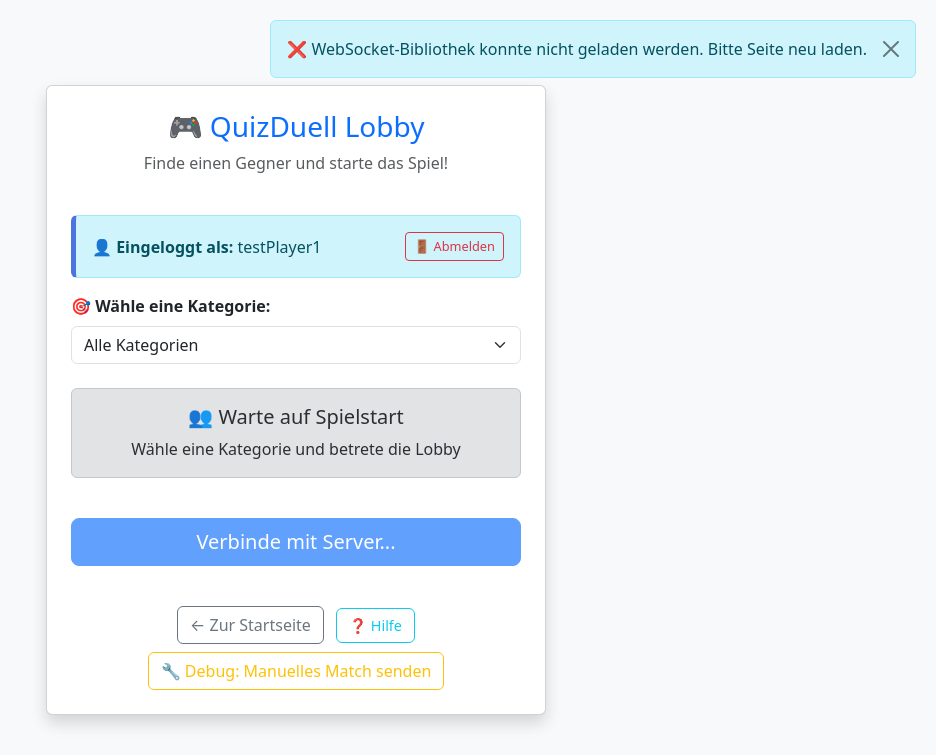
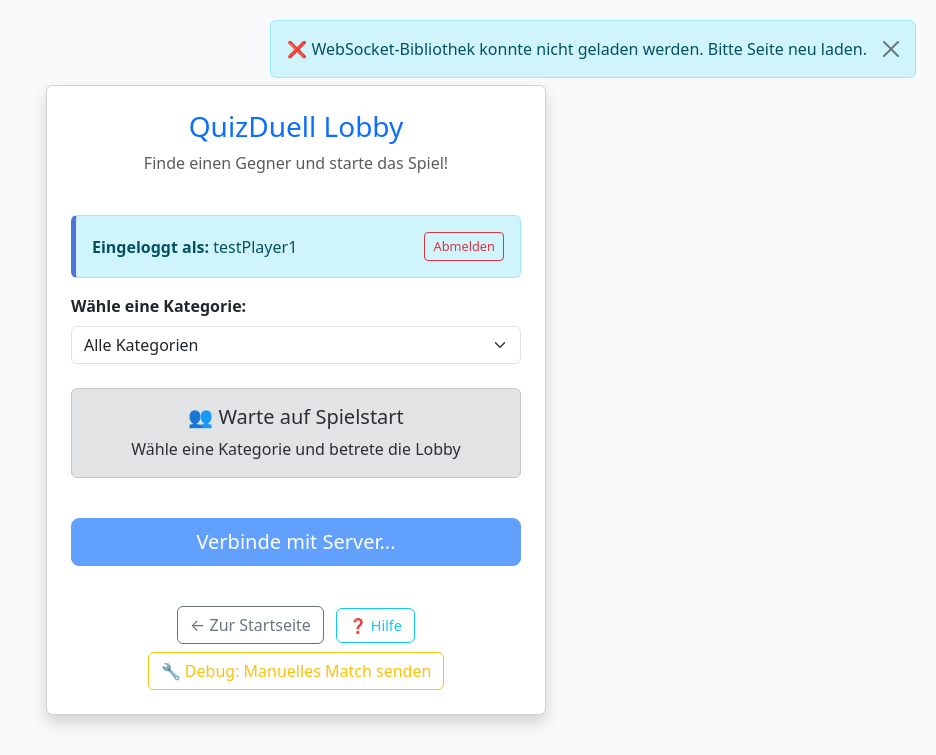
Before and after one commit to markwiredu/Quizspiel-Anwendung, a Spring Boot app: page /lobby.html in a window 1280 px wide. Shown: the top 755 px of the page, without its empty margins (344-1280 px from the left). Run offline with Spring Boot 4, Linux system fonts and the light colour scheme; some of the project's set-up classes (security, data sources, template engines, error pages and the like) are left out, and stand-ins take their place; some libraries are stand-ins or nearby versions.

Commit message:
Bearbeitung der UI

```diff
--- a/src/main/resources/static/index.html
+++ b/src/main/resources/static/index.html
@@ -9,7 +9,7 @@
 </head>
 <body>
 <div class="container text-center" style="max-width: 400px; margin-top: 100px;">
-  <h1 class="mb-4">🎮 QuizDuell</h1>
+  <h1 class="mb-4">QuizDuell</h1>
 
   <!-- Aktueller Spieler Status -->
   <div id="playerStatus" class="alert alert-info mb-4 d-none">
--- a/src/main/resources/static/lobby.html
+++ b/src/main/resources/static/lobby.html
@@ -139,21 +139,21 @@
     <div class="card lobby-card p-4 shadow">
         <!-- Header -->
         <div class="text-center mb-4">
-            <h3 class="text-primary">🎮 QuizDuell Lobby</h3>
+            <h3 class="text-primary">QuizDuell Lobby</h3>
             <p class="text-muted">Finde einen Gegner und starte das Spiel!</p>
         </div>
 
         <!-- Spieler Info mit Abmelde-Button -->
         <div id="playerInfo" class="alert alert-info d-flex justify-content-between align-items-center">
             <div>
-                <strong>👤 Eingeloggt als:</strong> <span id="currentPlayerName">-</span>
+                <strong>Eingeloggt als:</strong> <span id="currentPlayerName">-</span>
             </div>
-            <button id="logoutBtn" class="btn btn-sm btn-outline-danger">🚪 Abmelden</button>
+            <button id="logoutBtn" class="btn btn-sm btn-outline-danger">Abmelden</button>
         </div>
 
         <!-- Kategorie Auswahl -->
         <div class="mb-4">
-            <label class="form-label"><strong>🎯 Wähle eine Kategorie:</strong></label>
+            <label class="form-label"><strong>Wähle eine Kategorie:</strong></label>
             <select class="form-select" id="categorySelect">
                 <option value="ALL">Alle Kategorien</option>
                 <option value="GEOGRAPHY">🌍 Geographie</option>
@@ -277,9 +277,8 @@
                     <li><strong>Gewinner</strong> - Punkte sammeln und gewinnen!</li>
                 </ol>
 
-                <h6>🎯 Tipps & Tricks:</h6>
+                <h6>Tipps:</h6>
                 <ul>
-                    <li>✅ <strong>Alle Kategorien</strong> = Schnelleres Matchmaking</li>
                     <li>⏱️ <strong>Antwortzeit</strong> = 30 Sekunden pro Frage</li>
                     <li>🏆 <strong>Punkte</strong> = 10 Punkte pro richtige Antwort</li>
                     <li>👥 <strong>Gegner</strong> = Siehst du live in der Lobby</li>
--- a/src/main/resources/static/login.html
+++ b/src/main/resources/static/login.html
@@ -61,7 +61,7 @@
     </form>
 
     <div class="text-center mt-3">
-      <a href="/signup.html" class="text-decoration-none">👤 Noch keinen Account? Registrieren</a><br>
+      <a href="/signup.html" class="text-decoration-none"> Noch keinen Account? Registrieren</a><br>
       <a href="/index.html" class="text-decoration-none mt-2 d-block">← Zurück zur Startseite</a>
     </div>
   </div>
```
